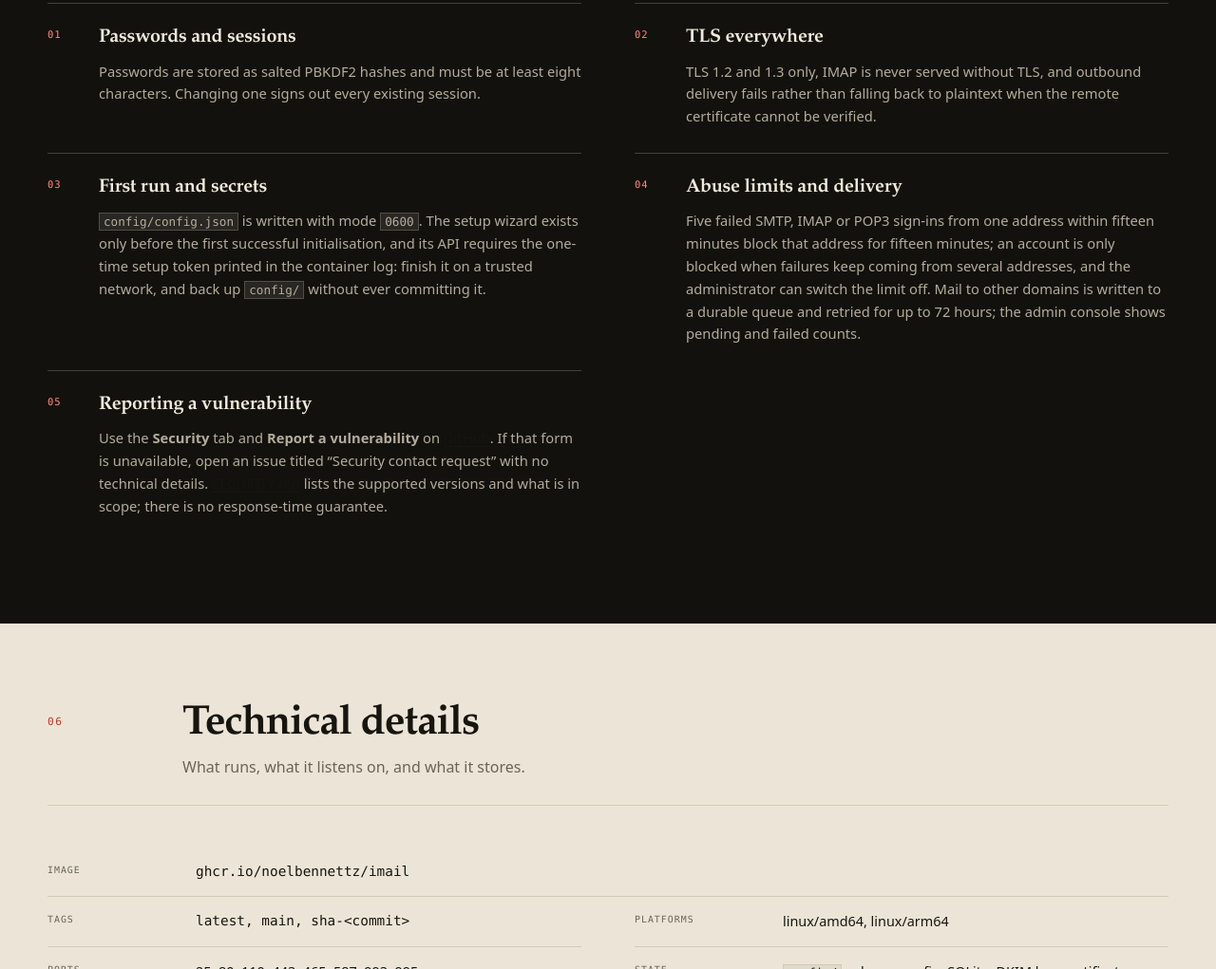
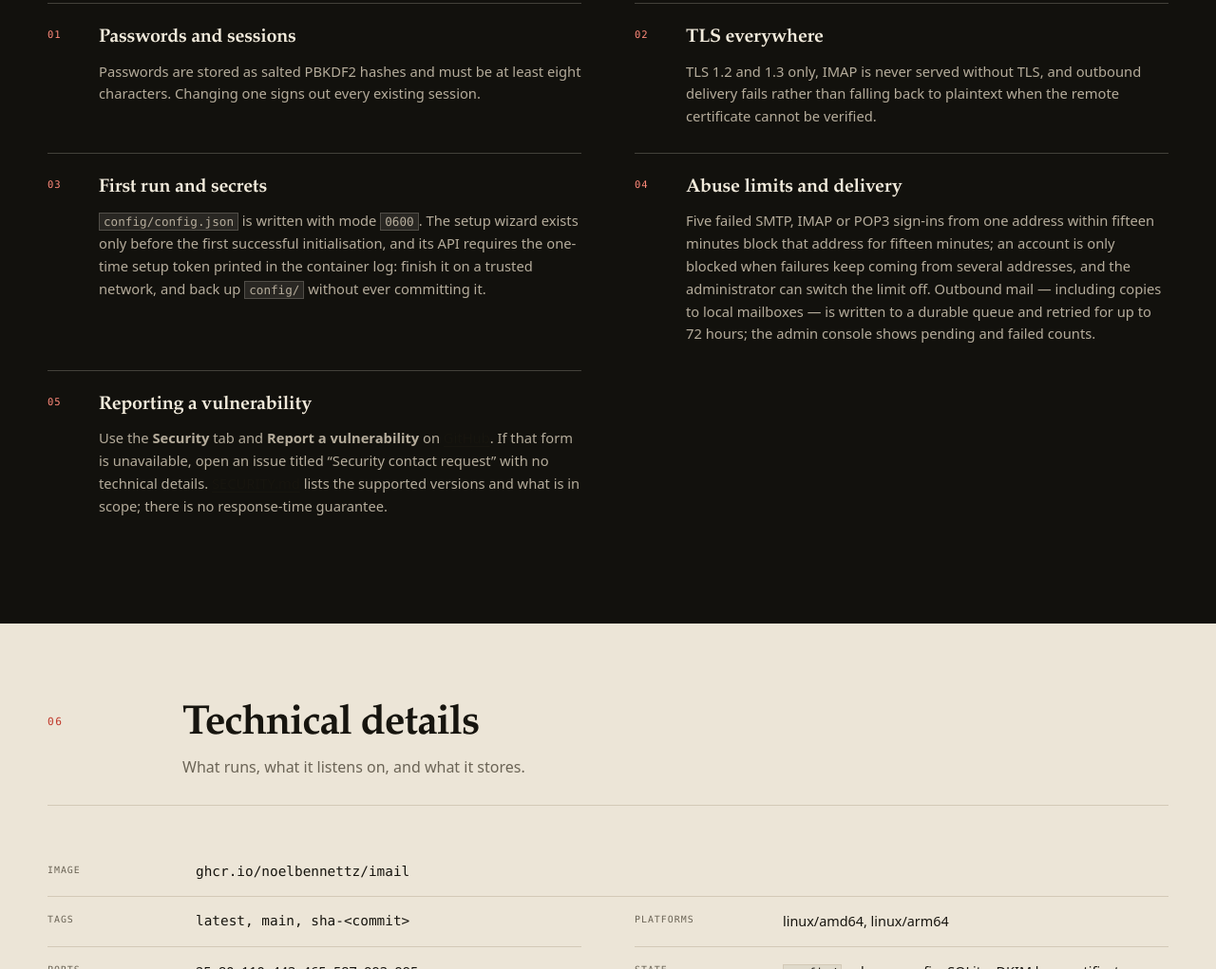
Before and after one commit to noelbennettz/noelbennettz.github.io, a plain HTML site: page docs/imail/index.html in a window 1280 px wide. Shown: the part 4364-5385 px from the top of the page at 95% size. Drawn offline with Linux system fonts and the light colour scheme.

Commit message:
Say that local copies go through the queue too (#9)
Signed-off-by: noelbennettz <351830989+noelbennettz@users.noreply.github.com>

```diff
--- a/docs/imail/index.html
+++ b/docs/imail/index.html
@@ -296,7 +296,7 @@ _dmarc             TXT     "v=DMARC1; p=quarantine; rua=mailto:postmaster@exampl
       <article class="card">
         <div class="icon"><svg aria-hidden="true"><use href="#i-shield"/></svg></div>
         <h3>Abuse limits and delivery</h3>
-        <p>Five failed SMTP, IMAP or POP3 sign-ins from one address within fifteen minutes block that address for fifteen minutes; an account is only blocked when failures keep coming from several addresses, and the administrator can switch the limit off. Mail to other domains is written to a durable queue and retried for up to 72 hours; the admin console shows pending and failed counts.</p>
+        <p>Five failed SMTP, IMAP or POP3 sign-ins from one address within fifteen minutes block that address for fifteen minutes; an account is only blocked when failures keep coming from several addresses, and the administrator can switch the limit off. Outbound mail — including copies to local mailboxes — is written to a durable queue and retried for up to 72 hours; the admin console shows pending and failed counts.</p>
       </article>
       <article class="card">
         <div class="icon"><svg aria-hidden="true"><use href="#i-shield"/></svg></div>
```
Also changed, not shown: docs/imail/zh.html (+1 -1 lines).
